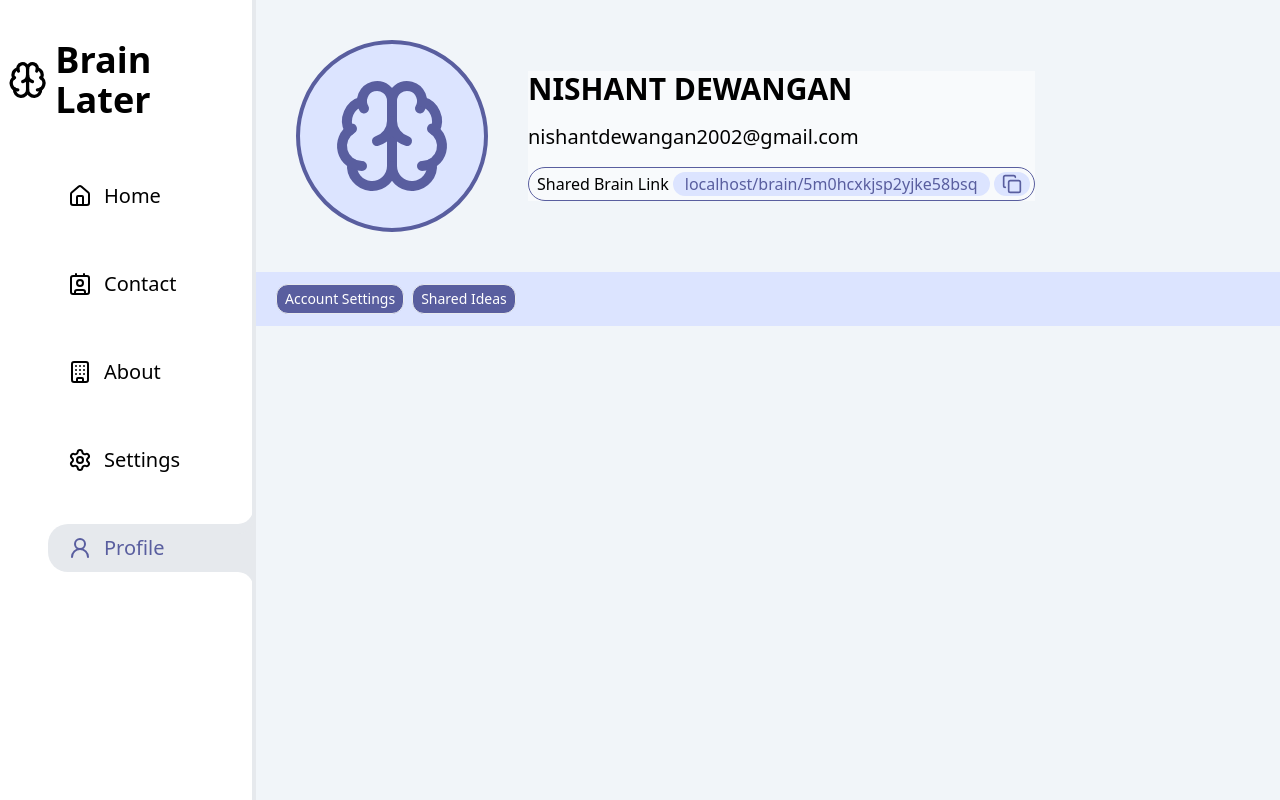
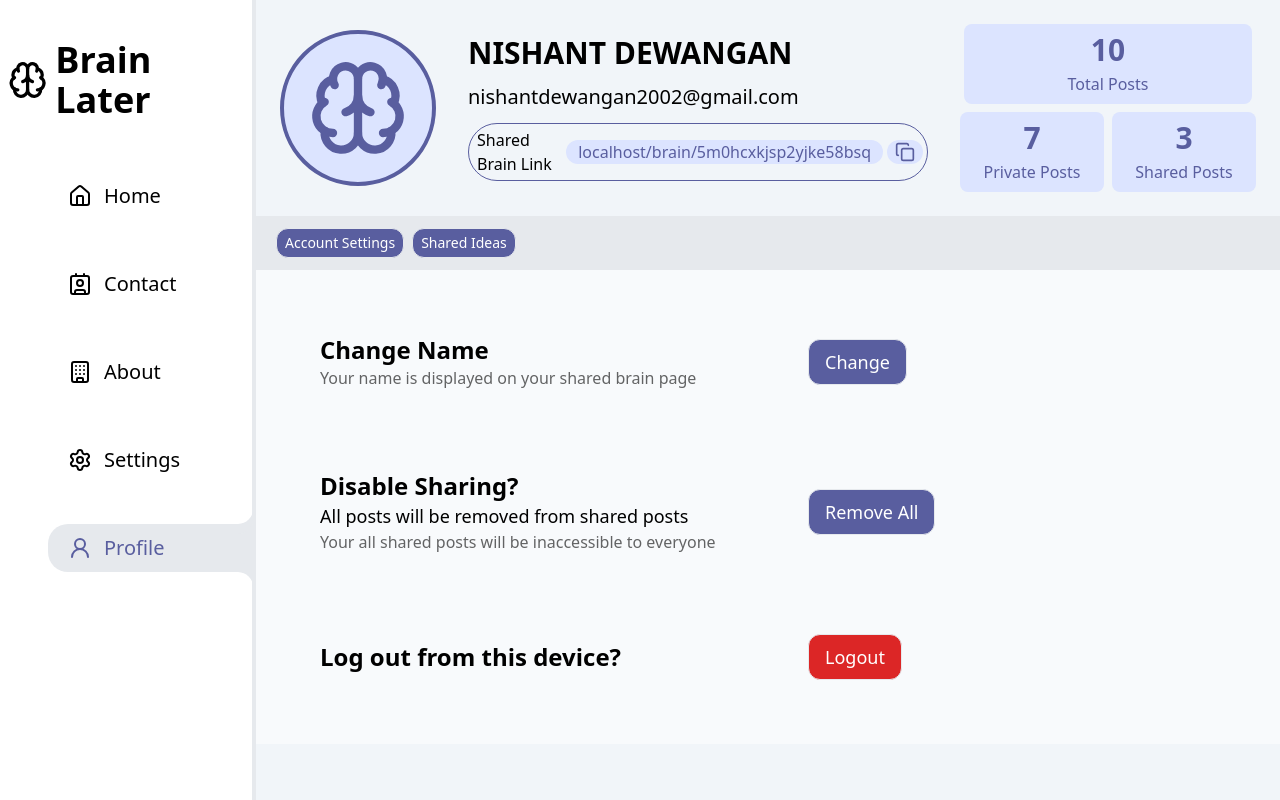
Before and after one commit to AlgoVoyager/brain-later, a React (Vite) app in the folder client/: page /profile in a window 1280 px wide. Built offline with nearby package versions, Linux system fonts and the light colour scheme; sample sign-in values are in the browser's storage.

Commit message:
account settings features added

```diff
--- a/client/src/components/ui/Button.tsx
+++ b/client/src/components/ui/Button.tsx
@@ -4,7 +4,8 @@ const Button = (props: ButtonProps) => {
 
     const variantClasses = {
         primary: "bg-primary text-white",
-        secondary: "bg-secondary text-primary"
+        secondary: "bg-secondary text-primary",
+        ternary: "bg-ternary text-primary",
     }
     const sizeClasses = {
         sm: "text-sm px-2 py-1",
@@ -14,7 +15,7 @@ const Button = (props: ButtonProps) => {
     }
 
     return (
-        <button className={ `${props?.customStyles} ${variantClasses[props.variant]} ${sizeClasses[props.size]} ${props.disabled&&"opacity-15"}  border rounded-xl flex items-center gap-2 hover:opacity-80 duration-150 hover:shadow `}
+        <button className={ `${props?.customStyles} ${variantClasses[props.variant]} ${sizeClasses[props.size]} ${props.disabled&&"opacity-15"}  border rounded-xl flex items-center gap-2 hover:opacity-80 duration-150 hover:shadow active:opacity-40 `}
             onClick={props.onClick}
             disabled={props.disabled}>
             {props?.pIcon}
--- a/client/src/pages/Profile.tsx
+++ b/client/src/pages/Profile.tsx
@@ -1,9 +1,10 @@
 
 import { useNavigate } from 'react-router-dom'
-import { useEffect } from 'react'
+import { useEffect, useRef, useState } from 'react'
 import Button from '../components/ui/Button'
-import { Brain, Copy, CopyCheckIcon, CopyIcon } from 'lucide-react'
-
+import { Brain, Check, Copy, CopyCheckIcon, CopyIcon } from 'lucide-react'
+import './profile.css'
+import InputText from '../components/ui/InputText'
 const Profile = () => {
   const userdetails = {
     _id: "696b7fd3d756258f0696b175",
@@ -11,27 +12,27 @@ const Profile = () => {
     email: "nishantdewangan2002@gmail.com",
     hash:"5m0hcxkjsp2yjke58bsq"
   }
+  const contentDetails = {
+    totalPosts:10,
+    publicPosts:3,
+  }
   const hashlink = `${window.location.origin}/brain/${userdetails.hash}`;
   const navigate = useNavigate()
   const token = localStorage.getItem('token')
   useEffect(()=>{
     if(!token)navigate('/login')
   },[])
-  const handleLogout = ()=>{
-    localStorage.clear()
-    navigate('/login')
-  }
+
   const handleCopy = () => {
     window.navigator.clipboard.writeText(hashlink);
   };
   return (
     <div className='w-full h-full'>
-      {/* <div className="userDetails-container"> */}
-      <div className="userDetails flex gap-10  p-10 items-center">
-        <div className="profileBrainLogo bg-secondary p-8 rounded-full text-primary border-primary border-4">
-          <Brain size={120} />
+      <div className="userDetails flex gap-8  p-6 items-center">
+        <div className="profileBrainLogo bg-secondary p-6 rounded-full text-primary border-primary border-4">
+          <Brain size={100} />
         </div>
-        <div className='space-y-4 bg-slate-50'>
+        <div className='space-y-3'>
           <h2 className="fullname font-semibold text-3xl">{userdetails.fullname}</h2>
           <div className="email text-xl">{userdetails.email}</div>
           <div className="userHash flex items-center gap-1 rounded-full p-1 pl-2 border border-primary">
@@ -45,9 +46,25 @@ const Profile = () => {
             </div>
           </div>
         </div>
-        {/* </div> */}
+        <div className="contentDetails flex flex-col items-center gap-2">
+
+          <div className="cDetail bg-secondary w-72 h-20 rounded-lg flex flex-col gap-1 items-center justify-center">
+            <span className='text-3xl font-bold text-primary'>{contentDetails.totalPosts}</span>
+            <span className='text-primary'>Total Posts</span>
+          </div>
+          <div className='flex gap-2'>
+            <div className="cDetail bg-secondary w-36 h-20 rounded-lg flex flex-col gap-1 items-center justify-center">
+              <span className='text-3xl font-bold text-primary'>{contentDetails.totalPosts -contentDetails.publicPosts}</span>
+              <span className='text-primary'>Private Posts</span>
+            </div>
+            <div className="cDetail bg-secondary w-36 h-20 rounded-lg flex flex-col gap-1 items-center justify-center">
+              <span className='text-3xl font-bold text-primary'>{contentDetails.publicPosts}</span>
+              <span className='text-primary'>Shared Posts</span>
+            </div>
+          </div>
+        </div>
       </div>
-      <div className="Tabs flex gap-2 w-full bg-secondary px-5 py-3">
+      <div className="Tabs flex gap-2 w-full bg-ternary px-5 py-3">
         <Button variant={'primary'} size={'sm'}
         text={'Account Settings'}
         onClick={ ()=>{}} />
@@ -55,15 +72,62 @@ const Profile = () => {
         text={'Shared Ideas'}
         onClick={ ()=>{}} />
       </div>
+      <AccountSettings />
+    </div>
+  )
+}
+const AccountSettings = () => {
+  const navigate = useNavigate()
+  const [toggleChange, settoggleChange] = useState<boolean>(false)
+  const inputRef = useRef<HTMLInputElement>()
 
-      {/* <h1>Profile</h1>
-      <div>
-        <Button variant={'primary'} size={'xl'} text={'Logout'}
-        onClick={handleLogout} />
+  const handleNameChange = () =>{
+    const changedName = inputRef.current.value;
+    if(changedName.length<3) console.log("small")
+  }
+  const handleLogout = ()=>{
+    localStorage.clear()
+    navigate('/login')
+  }
+  const handlePrivate = () =>{
 
-      </div> */}
+  }
+  return (
+    <div className='account-settings p-6 bg-slate-50 grid  items-center grid-cols-2 '>
+      {/* Change Name */}
+      <div className="option-info ">
+        <h2 className='text-2xl font-semibold'>Change Name</h2>
+        {/* <h2 className='text-lg'>All posts will be removed from shared posts</h2> */}
+        <h4 className='opacity-60'>Your name is displayed on your shared brain page</h4>
+      </div>
+      <div className="option-action flex flex-wrap items-center gap-2">
+        <Button variant={toggleChange?'secondary':'primary'} size={'lg'} text={toggleChange?'Cancel':'Change'} onClick={()=>settoggleChange(p=>!p)} />
+        {toggleChange&&<>
+          <input type="text" ref={inputRef} placeholder='Enter New Name' className='bg-secondary text-primary rounded-xl p-3' />
+          <Button variant={'secondary'} size={'lg'} text={'Comfirm'} sIcon={<Check />} onClick={ handleNameChange }/>
+        </>}
+      </div>
+
+      {/* disable shared */}
+      <div className="option-info ">
+        <h2 className='text-2xl font-semibold'>Disable Sharing?</h2>
+        <h2 className='text-lg'>All posts will be removed from shared posts</h2>
+        <h4 className='opacity-60'>Your all shared posts will be inaccessible to everyone</h4>
+      </div>
+      <div className="option-action">
+        <Button variant={'primary'} size={'lg'} text={'Remove All'} onClick={handlePrivate} />
+      </div>
+
+      {/* logput */}
+      <div className="option-info">
+        <h2 className='text-2xl font-semibold'>Log out from this device?</h2>
+      </div>
+      <div className="option-action">
+        <Button customStyles='bg-red-600 w-fit' variant={'primary'} size={'lg'} text={'Logout'} onClick={handleLogout} />
+      </div>
     </div>
   )
 }
 
+
 export default Profile
--- /dev/null
+++ b/client/src/pages/profile.css
@@ -0,0 +1,8 @@
+.account-settings{
+    & div{
+        @apply p-10
+    }
+    /* & div:nth-child(odd){
+        @apply border-b p-10
+    } */
+}
--- a/client/tailwind.config.js
+++ b/client/tailwind.config.js
@@ -9,6 +9,7 @@ export default {
       colors: {
         primary: '#595E9F',
         secondary: '#DCE4FF',
+        ternary:"#E6E9ED",
         gray: {
           100: "#eeeeef",
           200: "#e6e9ed",
```
